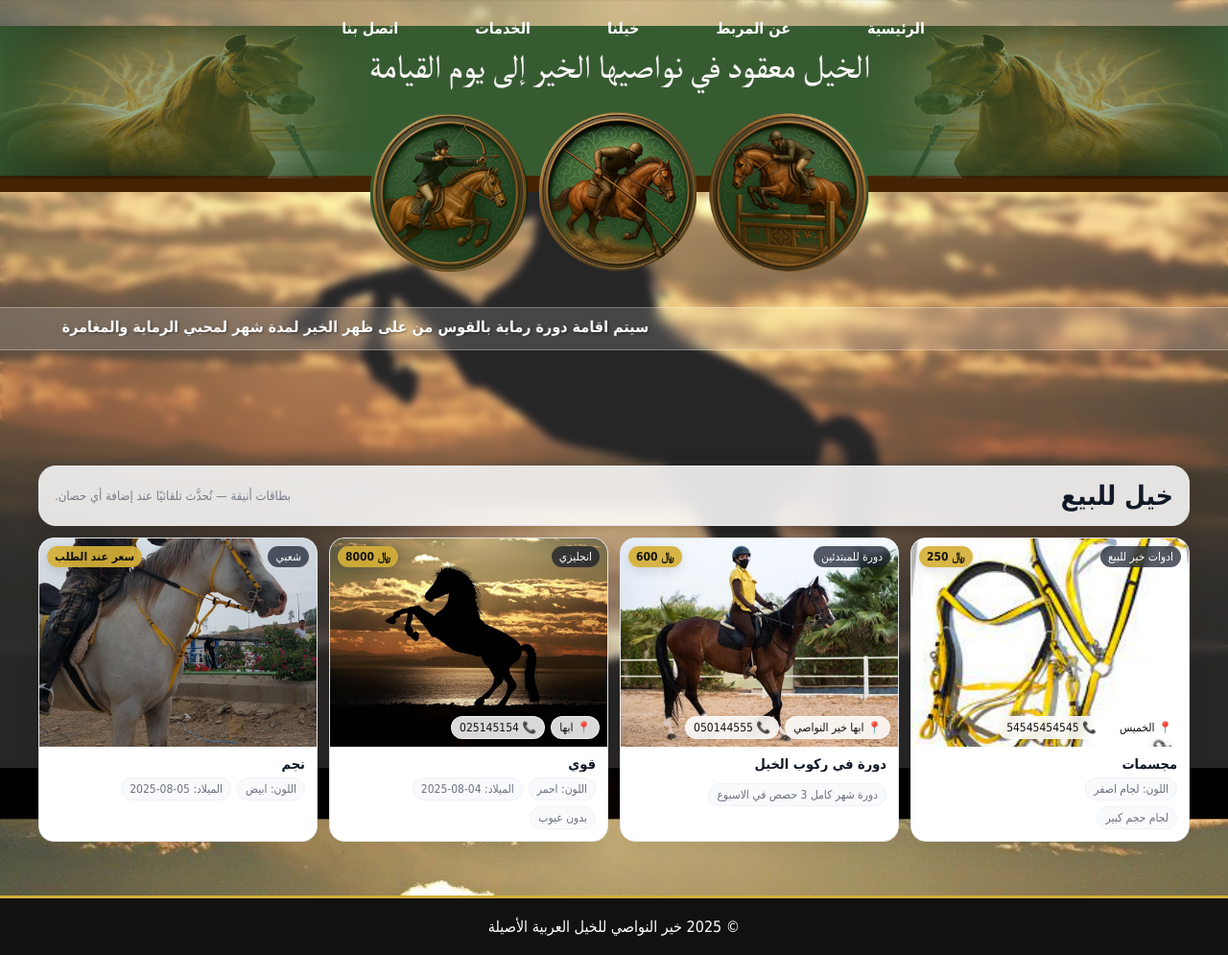
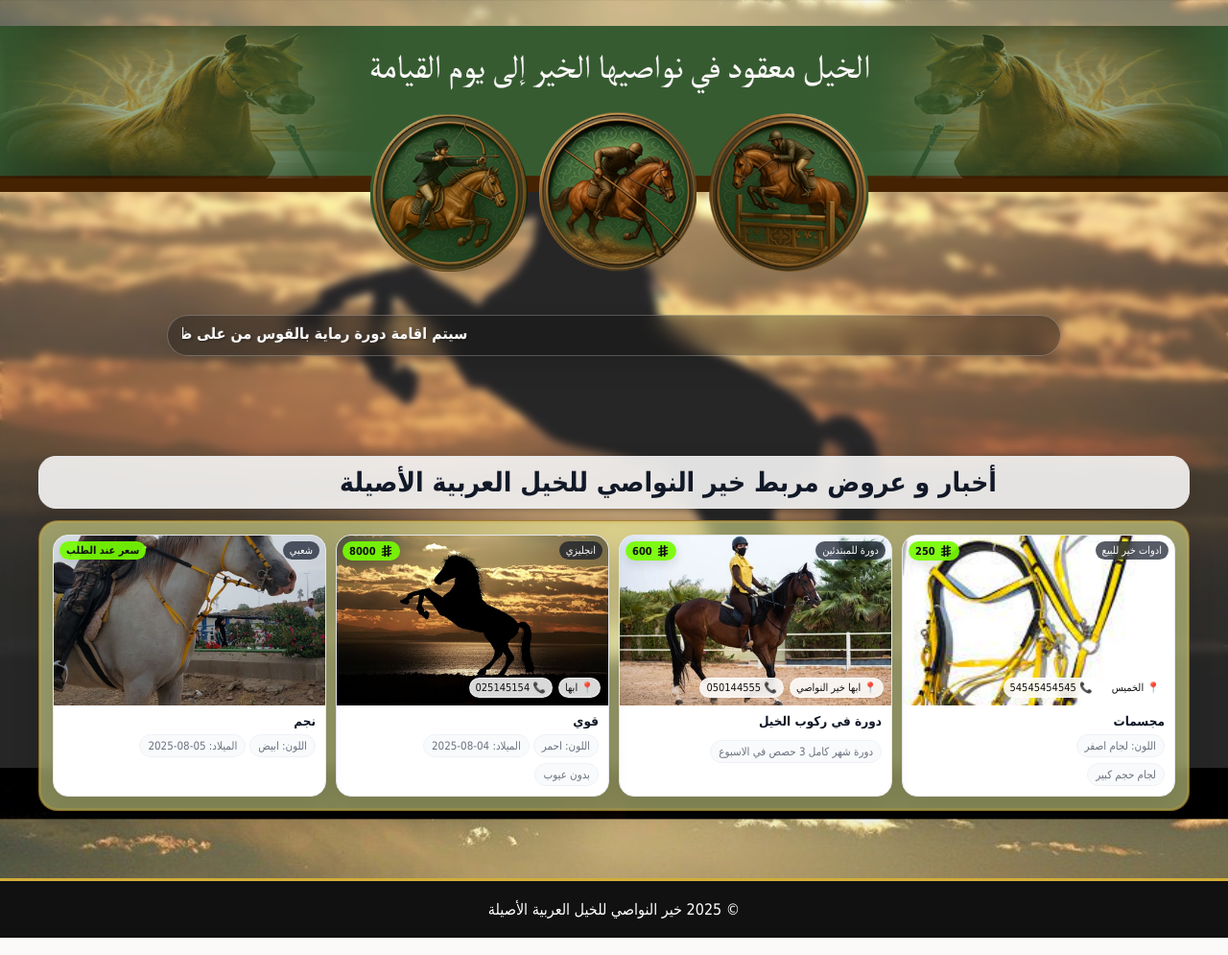
Before and after one commit to yasser-dev2024/kail2028, a Django app: page / in a window 1280 px wide. Shown: the whole page at 96% size. Run offline with Django 5.2, Linux system fonts and the light colour scheme; data comes from the database, SQL or seed files in the repository; both versions use the stored data as it was after the commit.

Commit message:
بعد التحسين في الواجهة

```diff
--- a/templates/header.html
+++ b/templates/header.html
@@ -7,21 +7,14 @@
 
     <!-- النصوص فوق الصورة -->
     <div style="position: absolute; top: 0; left: 0; width: 100%; height: 100%;
-                display: flex; flex-direction: column; justify-content: space-between; padding: 20px; background-color: transparent;">
+                display: flex; flex-direction: column; justify-content: space-between; padding: 20px;">
 
-        <!-- الصف العلوي: القائمة -->
-        <div style="display: flex; align-items: center; justify-content: center;">
-            <nav>
-                <ul style="list-style: none; display: flex; gap: 80px; margin: 0; padding: 0;">
-                    <li><a href="#" style="color: white; text-decoration: none; font-weight: bold;">الرئيسية</a></li>
-                    <li><a href="#" style="color: white; text-decoration: none; font-weight: bold;">عن المربط</a></li>
-                    <li><a href="#" style="color: white; text-decoration: none; font-weight: bold;">خيلنا</a></li>
-                    <li><a href="#" style="color: white; text-decoration: none; font-weight: bold;">الخدمات</a></li>
-                    <li><a href="#" style="color: white; text-decoration: none; font-weight: bold;">اتصل بنا</a></li>
-                </ul>
-            </nav>
-        </div>
+        <!-- الصف العلوي: إزالة القائمة -->
+        <!-- تم حذف <nav> والعناصر المرتبطة به -->
 
+        <!-- اسم المربط في الوسط -->
+        <h1 style="text-align: center; font-size: 36px; color: #d4af37; margin: 0;
+                   text-shadow: 2px 2px 6px rgba(0,0,0,0.8);">
         </h1>
     </div>
 </header>
--- a/templates/home.html
+++ b/templates/home.html
@@ -5,6 +5,7 @@
     <meta name="viewport" content="width=device-width, initial-scale=1.0">
     <title>خير النواصي للخيل العربية الأصيلة</title>
     <style>
+        /* خلفية الصفحة */
         body {
             margin: 0;
             font-family: 'Tahoma', sans-serif;
@@ -15,6 +16,8 @@
             content: ""; position: fixed; inset: 0; z-index: -1;
             background: rgba(255,255,255,0.15); backdrop-filter: blur(4px);
         }
+
+        /* مساحة البانر */
         .hero { height: 40vh; display: block; }
         @media (max-width: 768px) { .hero { height: 34vh; } }
 
@@ -22,14 +25,20 @@
           --stb-card-bg:#fff; --stb-card-b:#e5e7eb; --stb-text:#111827; --stb-muted:#6b7280;
           --stb-shadow:0 6px 24px rgba(0,0,0,.08); --stb-radius:16px;
         }
-        .stb-wrap{ max-width:1200px; margin:0 auto; padding:0 16px 56px; position:relative; z-index:1; margin-top:-160px; }
-        @media (min-width:1024px){ .stb-wrap{ margin-top:-200px; } }
-        @media (max-width:640px){ .stb-wrap{ margin-top:-120px; } }
+
+        /* رفع المنتجات للأعلى (فقط CSS) */
+        .stb-wrap{
+          max-width:1200px; margin:0 auto; padding:0 16px 56px;
+          position:relative; z-index:1;
+          margin-top:-190px;              /* كان -160px */
+        }
+        @media (min-width:1024px){ .stb-wrap{ margin-top:-230px; } }  /* كان -200px */
+        @media (max-width:640px){ .stb-wrap{ margin-top:-140px; } }   /* كان -120px */
 
         .stb-panel{
           background: rgba(255,255,255,0.86); backdrop-filter: blur(8px);
           border: 1px solid #e5e7eb; border-radius: 18px; box-shadow: 0 8px 24px rgba(0,0,0,.10);
-          padding: 14px 16px; margin-bottom: 12px;
+          padding: 10px 200px; margin-bottom: 12px;
         }
         .stb-head{ display:flex; align-items:center; justify-content:space-between; gap:12px; }
         .stb-title{ font-size:clamp(20px,2.6vw,28px); color:var(--stb-text); margin:0; font-weight:800; }
@@ -53,11 +62,15 @@
           position:absolute; top:8px; inset-inline-start:8px; background:rgba(17,24,39,.7);
           color:#fff; font-size:12px; padding:4px 8px; border-radius:999px; backdrop-filter:blur(4px);
         }
+
+        /* شارة السعر + ضبط المحاذاة للأيقونة */
         .stb-price{
           position:absolute; top:8px; inset-inline-end:8px;
-          background:rgba(212,175,55,.92); color:#111; font-weight:800; font-size:12px;
+          background:rgba(118, 251, 2, 0.92); color:#111; font-weight:800; font-size:12px;
           padding:4px 8px; border-radius:999px; box-shadow:0 4px 12px rgba(0,0,0,.12);
+          display:inline-flex; align-items:center; gap:4px;
         }
+
         .stb-info{
           position:absolute; inset-inline:8px; bottom:8px; display:flex; gap:6px; flex-wrap:wrap;
         }
@@ -74,20 +87,54 @@
         .stb-meta{ display:flex; gap:6px; flex-wrap:wrap; color:var(--stb-muted); font-size:12px; }
         .stb-chip{ background:#f9fafb; border:1px solid #eef2f7; padding:4px 8px; border-radius:999px; white-space:nowrap; max-width:100%; overflow:hidden; text-overflow:ellipsis; }
 
-        /* شريط الأخبار المائي */
+        /* === الشريط الإخباري: شكل حبّة زجاجية تحت الهيدر مباشرة، بدون تعديل هيكل === */
         .full-news-bar{
-          width:100%; background:rgba(255,255,255,0.15); backdrop-filter:blur(6px);
-          padding:10px 0; position:relative; z-index:5; color:#fff;
-          border-top:1px solid rgba(255,255,255,0.3); border-bottom:1px solid rgba(255,255,255,0.3);
+          position: sticky;      /* يبقى تحت الهيدر ويثبت مع التمرير */
+          top: 8px;              /* مسافة بسيطة من أعلى الصفحة */
+          margin: 8px auto 14px; /* وسط الصفحة وتحت الهيدر */
+          max-width: 900px;
+          width: calc(100% - 32px);
+          background: rgba(17,17,17,0.35);
+          backdrop-filter: blur(10px);
+          -webkit-backdrop-filter: blur(10px);
+          padding: 10px 16px;
+          color: #fff; z-index: 6;
+          border-radius: 999px;            /* شكل pill */
+          box-shadow: 0 10px 24px rgba(0,0,0,.12), inset 0 0 0 1px rgba(255,255,255,.25);
+          border: none;                     /* إزالة الخطين السابقين */
         }
-        .full-news-bar marquee{ font-weight:700; color:#fff; text-shadow:1px 1px 3px rgba(0,0,0,.5); }
+        .full-news-bar marquee{
+          font-weight:700; color:#fff;
+          text-shadow:1px 1px 3px rgba(0,0,0,.5);
+        }
+
+        /* إطار خاص خفيف للقسم + تصغير داخل الإطار فقط */
+        .sale-frame{
+          position: relative; padding: 14px; border-radius: 20px;
+          background: rgba(238, 244, 155, 0.55); backdrop-filter: blur(8px);
+          border: 1px solid rgba(135, 83, 5, 0.6); box-shadow: 0 10px 28px rgba(0,0,0,.12);
+          margin-block: 8px 14px;
+        }
+        .sale-frame::after{ content:""; position:absolute; inset:0; border-radius:20px; pointer-events:none;
+          box-shadow: inset 0 0 0 2px rgba(212,175,55,.25);
+        }
+        .sale-frame .stb-grid{ gap:10px; }
+        .sale-frame .stb-media{ aspect-ratio: 16 / 10; }
+        .sale-frame .stb-body{ padding:8px 10px 10px; }
+        .sale-frame .stb-name{ font-size:13.5px; }
+        .sale-frame .stb-meta{ font-size:11.5px; gap:4px; }
+        .sale-frame .stb-badge{ font-size:11px; padding:3px 7px; top:6px; inset-inline-start:6px; }
+        .sale-frame .stb-price{ font-size:11px; padding:3px 7px; top:6px; inset-inline-end:6px; }
+        .sale-frame .stb-info .chip{ font-size:11px; padding:3px 6px; }
+
+        /* أيقونة الريال السعودي (SVG inline) */
+        .sr-icon{ width:14px; height:14px; display:inline-block; vertical-align:-2px; fill:currentColor; }
     </style>
 </head>
 <body>
 
     {% include 'header.html' %}
 
-    <!-- شريط الأخبار من الأدمن (يظهر فقط إذا وُجد نص مفعّل) -->
     {% if ticker and ticker.text %}
     <div class="full-news-bar">
         <marquee behavior="scroll" direction="right" scrollamount="5">
@@ -96,20 +143,19 @@
     </div>
     {% endif %}
 
-    <!-- بانر صامت -->
     <section class="hero"></section>
 
     <!-- خيل للبيع -->
     <section class="stb-wrap" aria-labelledby="horses-title">
         <div class="stb-panel">
             <header class="stb-head">
-                <h3 id="horses-title" class="stb-title">خيل للبيع</h3>
-                <p class="stb-sub">بطاقات أنيقة — تُحدَّث تلقائيًا عند إضافة أي حصان.</p>
+                <h3 id="horses-title" class="stb-title">أخبار و عروض مربط خير النواصي للخيل العربية الأصيلة</h3>
             </header>
         </div>
 
         {% if horses %}
-        <div class="stb-grid">
+        <div class="sale-frame">
+          <div class="stb-grid">
             {% for horse in horses %}
             <article class="stb-card" aria-label="{{ horse.name|default:'حصان' }}">
                 <div class="stb-media">
@@ -126,8 +172,20 @@
                     {% endif %}
 
                     {% if horse.breed %}<span class="stb-badge">{{ horse.breed }}</span>{% endif %}
-                    {% if horse.price %}<span class="stb-price">﷼ {{ horse.price|floatformat:0 }}</span>
-                    {% else %}<span class="stb-price">سعر عند الطلب</span>{% endif %}
+                    {% if horse.price %}
+                      <span class="stb-price">
+                        <svg class="sr-icon" xmlns="http://www.w3.org/2000/svg" viewBox="0 0 24 24" aria-hidden="true">
+                          <rect x="7.5" y="1.8" width="3" height="20.4" rx="1.2"/>
+                          <rect x="13.5" y="1.8" width="3" height="20.4" rx="1.2"/>
+                          <rect x="3" y="6" width="18" height="2.2" rx="1" transform="rotate(-10 12 7.1)"/>
+                          <rect x="3" y="11.5" width="18" height="2.2" rx="1" transform="rotate(-10 12 12.6)"/>
+                          <rect x="3" y="17" width="18" height="2.2" rx="1" transform="rotate(-10 12 18.1)"/>
+                        </svg>
+                        {{ horse.price|floatformat:0 }}
+                      </span>
+                    {% else %}
+                      <span class="stb-price">سعر عند الطلب</span>
+                    {% endif %}
 
                     <div class="stb-info">
                         {% if horse.location %}<span class="chip">📍 {{ horse.location }}</span>{% endif %}
@@ -149,6 +207,7 @@
                 </div>
             </article>
             {% endfor %}
+          </div>
         </div>
         {% else %}
           <div class="stb-panel">لا توجد خيل للبيع حاليًا.</div>
```
Also changed, not shown: stables/admin.py (+20 -17 lines), db.sqlite3, media/horses/photos/images.jpeg (added).
